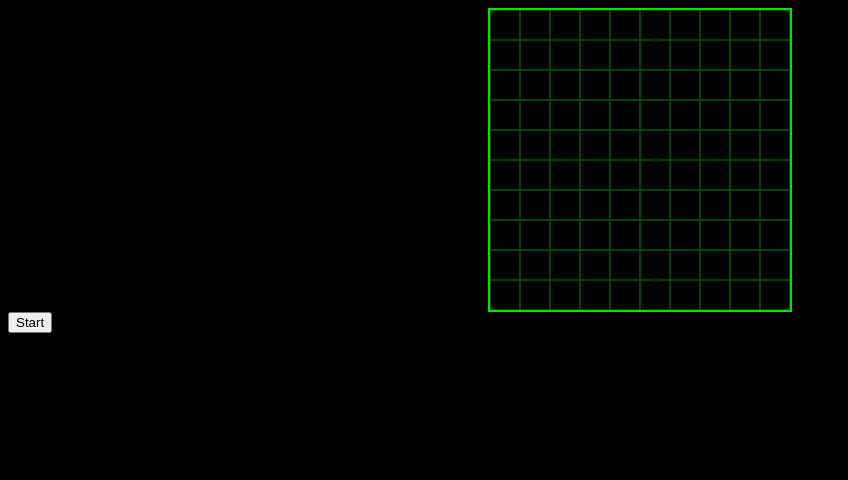
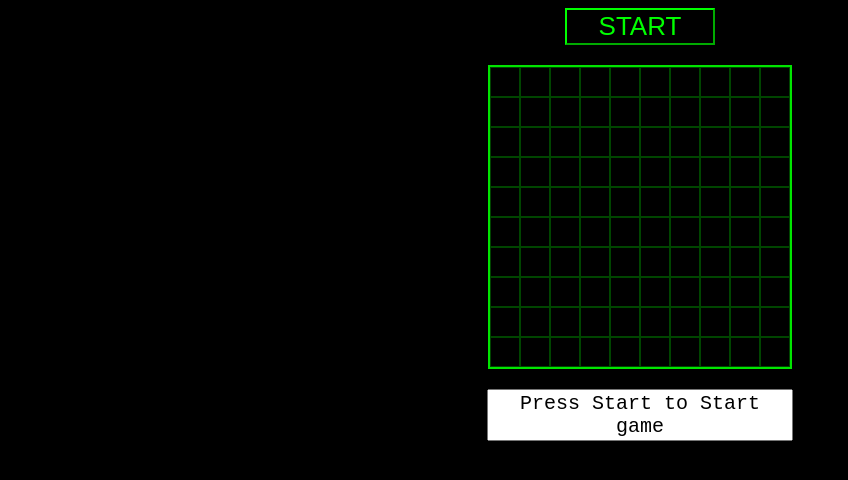
Before and after one commit to tedythsu/Battleship, an Angular app: page / in a window 1280 px wide. Shown: the top 480 px of the page, without its empty margins (0-848 px from the left). Built offline with nearby package versions, Linux system fonts and the light colour scheme.

Commit message:
Style: UI Optimization

```diff
--- a/src/app/app.component.css
+++ b/src/app/app.component.css
@@ -1,3 +1,18 @@
+.start-button {
+    width: 150px;
+    background-color: black;
+    color: #0f0;
+    font-size: 26px;
+    cursor: pointer;
+
+    border-color: #0f0;
+
+    display: flex;
+    justify-content: center;
+    margin: auto;
+    margin-bottom: 20px;
+}
+
 .grid {
     margin: auto;
     width: 300px;
@@ -8,6 +23,7 @@
     justify-content: center;
     align-items: center;
     border: 2px solid #00e500;
+    margin-bottom: 20px;
 }
 
 .grid--disabled {
@@ -40,3 +56,13 @@
 .hidden-ship {
     /* background-color: grey; */
 }
+
+#messageArea {
+    resize: none;
+    font-size: 20px;
+    width: 300px;
+    display: flex;
+    margin: auto;
+    pointer-events: none;
+    text-align: center;
+}
--- a/src/app/app.component.html
+++ b/src/app/app.component.html
@@ -1,23 +1,15 @@
-<!-- * * * * * * * * * * * * * * * * * * * * * * * * * * * * * * * -->
-<!-- * * * * * * * * * * * The content below * * * * * * * * * * * -->
-<!-- * * * * * * * * * * is only a placeholder * * * * * * * * * * -->
-<!-- * * * * * * * * * * and can be replaced. * * * * * * * * * * * -->
-<!-- * * * * * * * * * * * * * * * * * * * * * * * * * * * * * * * -->
-<!-- * * * * * * * * * Delete the template below * * * * * * * * * * -->
-<!-- * * * * * * * to get started with your project! * * * * * * * * -->
-<!-- * * * * * * * * * * * * * * * * * * * * * * * * * * * * * * * -->
+<div>
+  <button (click)="startGame()" class="start-button">START</button>
+</div>
 
 <div class="grid" [ngClass]="{'grid--disabled': !gridClickable}">
-  <div draggable="true" class="grid__square" *ngFor="let item of [].constructor(100); let i = index" id="location-{{i + 1}}" (click)="fire(i + 1)"></div>
+  <div draggable="true" class="grid__square" *ngFor="let item of [].constructor(100); let i = index"
+    id="location-{{i + 1}}" (click)="fire(i + 1)"></div>
 </div>
 
-<div><button (click)="startGame()">Start</button></div>
+<textarea id="messageArea">Press Start to Start game</textarea>
+
+<div>{{missile}}</div>
+
 
 <div *ngIf="ifWin">You Win!</div>
-<!-- * * * * * * * * * * * * * * * * * * * * * * * * * * * * * * * -->
-<!-- * * * * * * * * * * * The content above * * * * * * * * * * * -->
-<!-- * * * * * * * * * * is only a placeholder * * * * * * * * * * -->
-<!-- * * * * * * * * * * and can be replaced. * * * * * * * * * * * -->
-<!-- * * * * * * * * * * * * * * * * * * * * * * * * * * * * * * * -->
-<!-- * * * * * * * * * * End of Placeholder * * * * * * * * * * * -->
-<!-- * * * * * * * * * * * * * * * * * * * * * * * * * * * * * * * -->
--- a/src/app/app.component.ts
+++ b/src/app/app.component.ts
@@ -17,6 +17,7 @@ export class AppComponent {
   ifWin: boolean = false;
   gridClickable: boolean = false;
   enemyShipsLocation: number[] = [];
+  missile: number = 36;
 
   ships: Ship[] = [
     { "name": "carrier", "size": 5 },
@@ -45,6 +46,23 @@ export class AppComponent {
       shipLocation?.classList.remove('bombed');
     });
 
+    const infomation = "Destroy the opposing player's fleet!";
+    const infoArray = infomation.split('');
+
+    const text = document.getElementById('messageArea') as HTMLTextAreaElement;
+    text.value = "";
+    let timeout = 0;
+    infoArray.forEach((element: string) => {
+
+      setTimeout(() => {
+        text.value += element.toString();
+      }, timeout);
+
+      timeout+=25;
+    });
+
+
+
   }
 
   fire(position: number) {
@@ -60,12 +78,43 @@ export class AppComponent {
         this.enemyShipsLocation.splice(usedIndex, 1);
       }
 
-      console.log(this.enemyShipsLocation)
+      const infomation = "It's a hit!";
+      const infoArray = infomation.split('');
+
+      const text = document.getElementById('messageArea') as HTMLTextAreaElement;
+      text.value = "";
+      let timeout = 0;
+      infoArray.forEach((element: string) => {
+
+        setTimeout(() => {
+          text.value += element.toString();
+        }, timeout);
+
+        timeout+=50;
+      });
 
     } else {
       asd?.classList.add('bombed');
+
+      const infomation = 'You missed.';
+      const infoArray = infomation.split('');
+
+      const text = document.getElementById('messageArea') as HTMLTextAreaElement;
+      text.value = "";
+      let timeout = 0;
+      infoArray.forEach((element: string) => {
+
+        setTimeout(() => {
+          text.value += element.toString();
+        }, timeout);
+
+        timeout+=50;
+      });
+
+
     }
 
+    this.missile--;
     this.checkGameStatus();
 
   }
@@ -76,6 +125,10 @@ export class AppComponent {
       console.log('You Win!');
       this.ifWin = true;
       this.gridClickable = false;
+    }
+
+    if (this.missile === 0) {
+      console.log('Game Over!')
     }
 
   }
```
